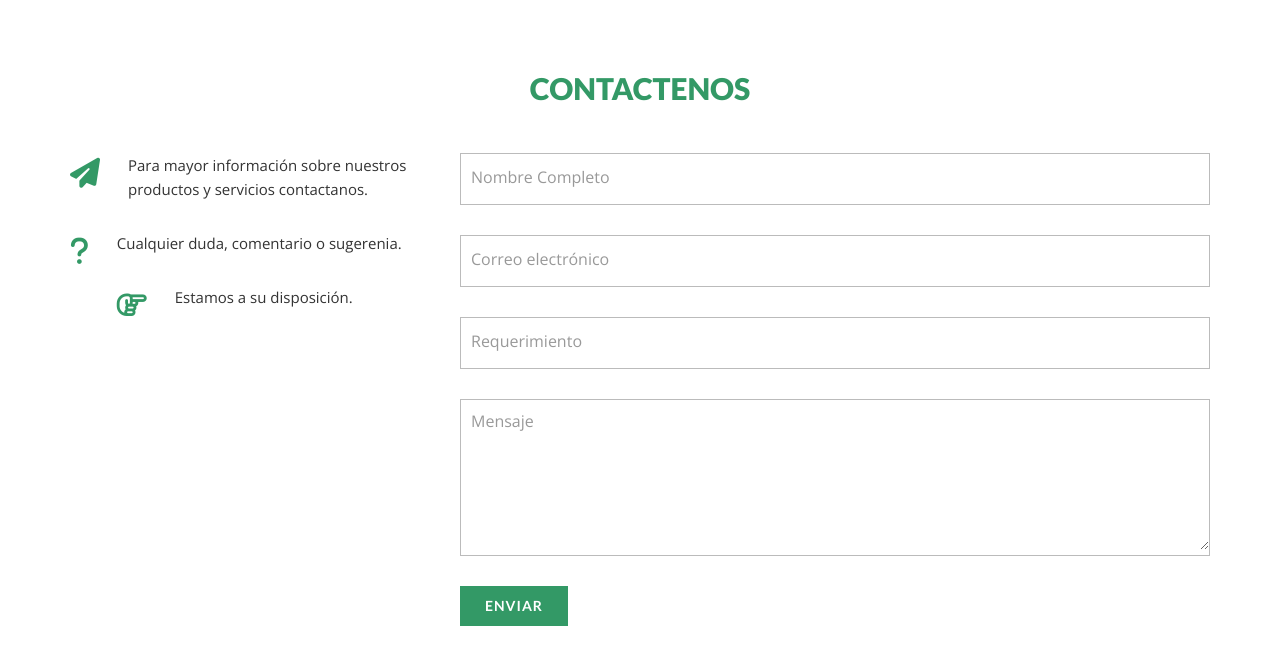
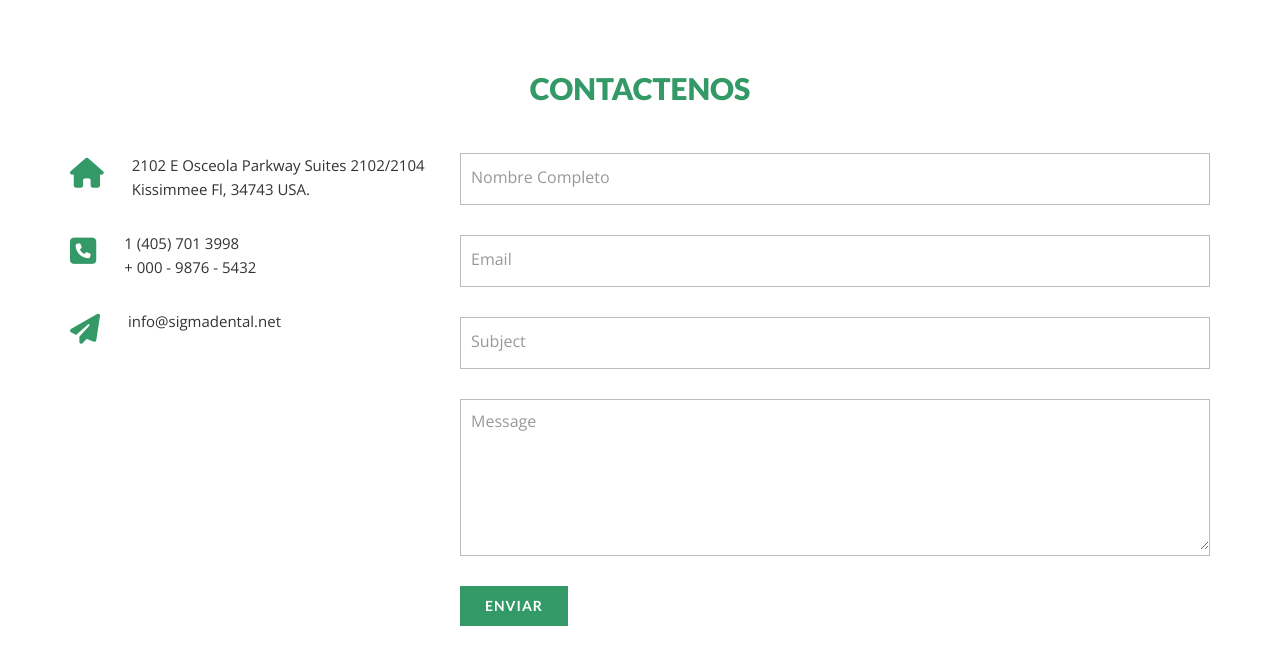
Before and after one commit to hrpinangos/insumors, a plain HTML site: page web/index.html in a window 1280 px wide. Shown: the part 4006-4671 px from the top of the page. Drawn offline with nearby package versions, Linux system fonts and the light colour scheme; some packages are replaced by stand-ins of ours.

Commit message:
cambio formulario de contacto

```diff
--- a/web/index.html
+++ b/web/index.html
@@ -585,7 +585,7 @@
     <!-- Client area ends -->
 
     <!-- Contact area starts -->
-    <section id="contact" class="contact-area section-big">
+<section id="contact" class="contact-area section-big">
         <div class="container">
 
             <div class="row">
@@ -600,24 +600,26 @@
 
                 <div class="col-md-4">
                     <div class="contact-info">
-                        <i class="fa fa-send"></i>
+                        <i class="fa fa-home"></i>
                         <p>
-                           Para mayor información sobre nuestros productos y servicios contactanos.
-
+                            2102 E Osceola Parkway Suites 2102/2104
+                            <br> Kissimmee Fl, 34743 USA.
                         </p>
                     </div>
                     <div class="contact-info">
-					<i class="fa fa-question"></i>
+                        <i class="fa fa-phone-square"></i>
                         <p>
-                           Cualquier duda, comentario o sugerenia.
-
+                            <a href="tel:0000" title="Click to Call"> 1 (405) 701 3998</a>
+                            <br>
+                            <a href="tel:0000" title="Click to Call">+ 000 - 9876 - 5432</a>
                         </p>
                     </div>
                     <div class="contact-info">
-					<i class="fa fa-hand-o-right"></i>
-                      <p>
-                           Estamos a su disposición.
-                       </p>
+                        <i class="fa fa-send"></i>
+                        <p>
+                            info@sigmadental.net
+
+                        </p>
                     </div>
 
                 </div>
@@ -637,13 +639,13 @@
                                 <input type="text" name="name" class="form-control" id="name" placeholder="Nombre Completo" required="required">
                             </div>
                             <div class="form-group in_email">
-                                <input type="email" name="email" class="form-control" id="email" placeholder="Correo electrónico" required="required">
+                                <input type="email" name="email" class="form-control" id="email" placeholder="Email" required="required">
                             </div>
                             <div class="form-group in_email">
-                                <input type="text" name="subject" class="form-control" id="subject" placeholder="Requerimiento" required="required">
+                                <input type="text" name="subject" class="form-control" id="subject" placeholder="Subject" required="required">
                             </div>
                             <div class="form-group in_message">
-                                <textarea name="message" class="form-control" id="message" placeholder="Mensaje" required="required"></textarea>
+                                <textarea name="message" class="form-control" id="message" placeholder="Message" required="required"></textarea>
                             </div>
 
                             <div class="actions">
```
Also changed, not shown: web/assets/img/slider/01.jpg.
